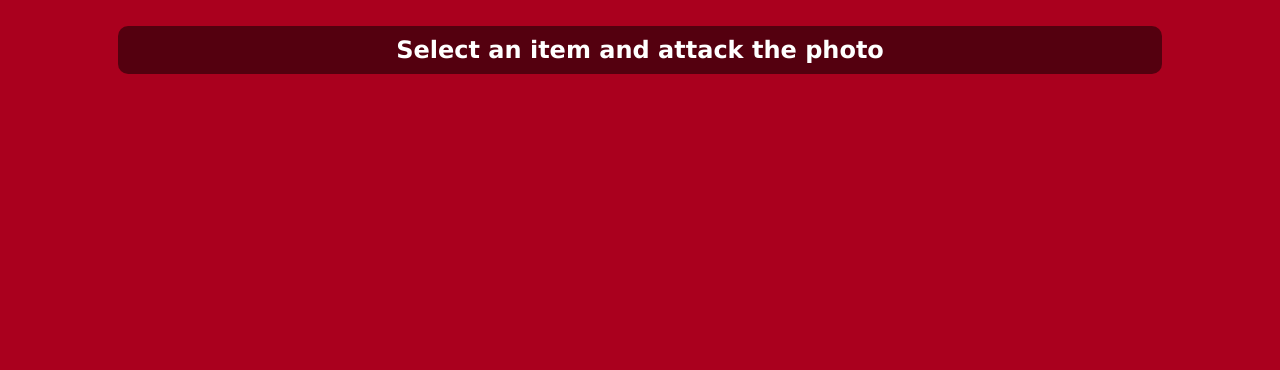
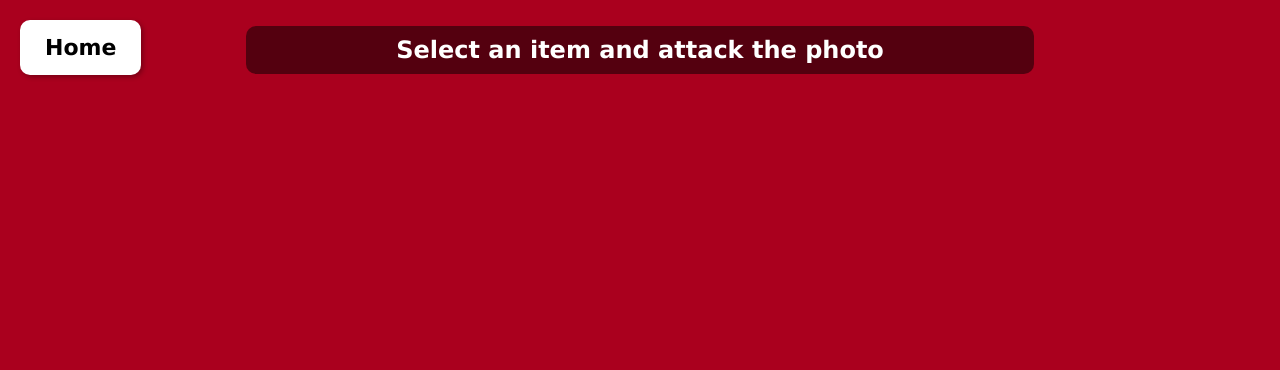
Before and after one commit to INFO442-25WI-B/Peace, a website: page public/screens/attack.html in a window 1280 px wide. Shown: the top 370 px of the page. Drawn offline with Linux system fonts and the light colour scheme.

Commit message:
add home button on every page'

```diff
--- a/public/screens/attack.html
+++ b/public/screens/attack.html
@@ -6,6 +6,8 @@
 </head>
 
 <body>
+    <a href="../index.html" class="home-button">Home</a>
+
     <h1 class="attackInstructions">Select an item and attack the photo</h1>
 
     <!-- Uploaded Image in the Center -->
--- a/public/stylesheets/style.css
+++ b/public/stylesheets/style.css
@@ -154,7 +154,7 @@ button {
   background-color: rgba(0, 0, 0, 0.5);
   padding: 10px;
   border-radius: 10px;
-  width: 80%;
+  width: 60%;
 }
 
 #selectedItem {
```
Also changed, not shown: public/screens/bubbleWrap.html (+2 -0 lines), public/screens/burnDiary.html (+1 -0 lines), public/screens/kelsosChoice.html (+1 -0 lines), public/screens/scream.html (+1 -0 lines), public/screens/tapping.html (+1 -0 lines), public/screens/upload.html (+2 -0 lines).
